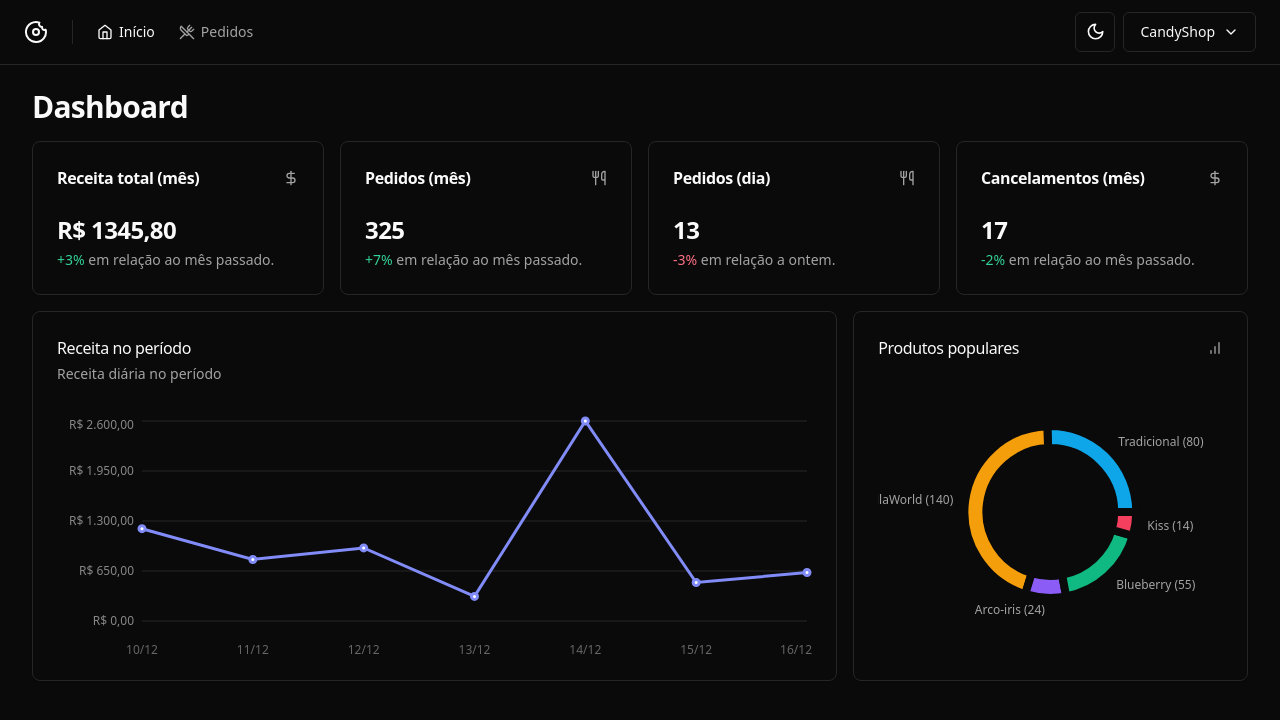
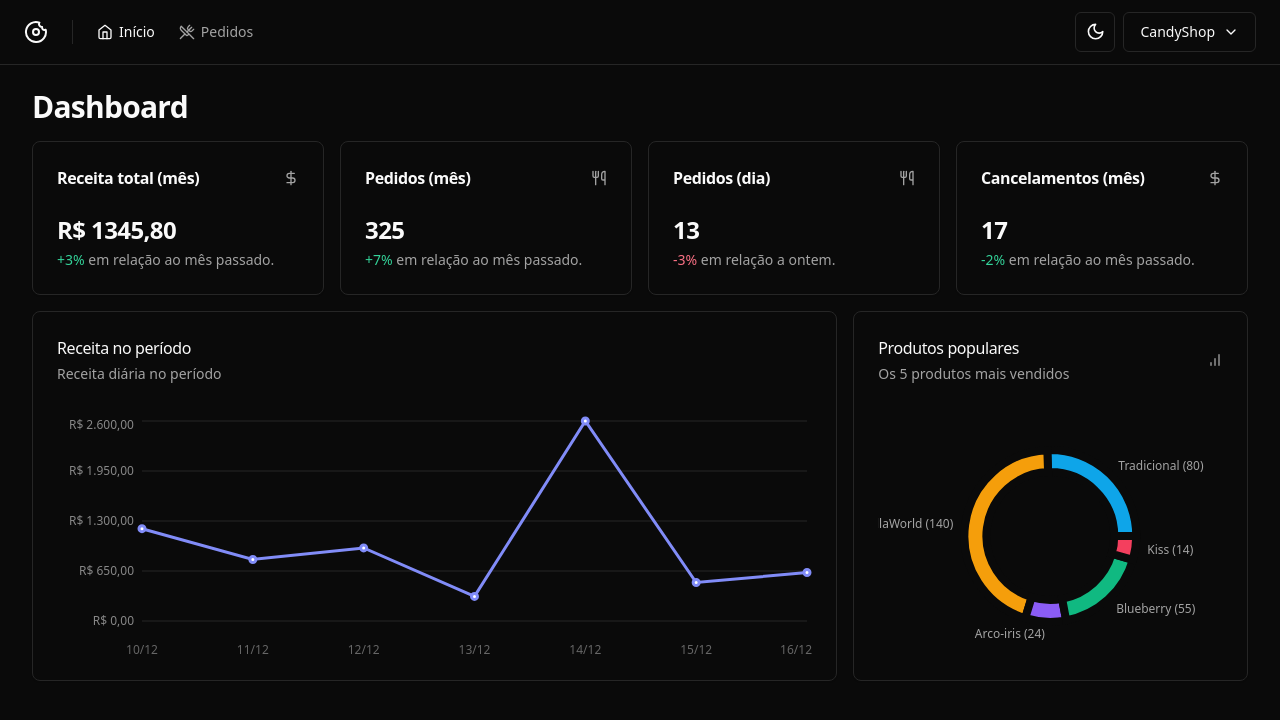
Before and after one commit to dioggosoares/candyshop, a React (Vite) app: page / in a window 1280 px wide. Shown: the top 720 px of the page. Built offline with nearby package versions, Linux system fonts and the light colour scheme.

Commit message:
feat: Create not found page

```diff
--- /dev/null
+++ b/src/pages/404.tsx
@@ -0,0 +1,15 @@
+import { Link } from 'react-router-dom'
+
+export function NotFound() {
+  return (
+    <div className="flex h-screen flex-col items-center justify-center gap-2">
+      <h1 className="text-4xl font-bold">Ops! Não há nada por aqui.</h1>
+      <p className="text-accent-foreground">
+        Voltar para o{' '}
+        <Link to="/" className="text-sky-500 dark:text-sky-400">
+          Dashboard
+        </Link>
+      </p>
+    </div>
+  )
+}
--- a/src/pages/app/dashboard/popular-products-chart.tsx
+++ b/src/pages/app/dashboard/popular-products-chart.tsx
@@ -2,7 +2,13 @@
 import { Cell, Pie, PieChart, ResponsiveContainer } from 'recharts'
 import colors from 'tailwindcss/colors'
 
-import { Card, CardContent, CardHeader, CardTitle } from '@/components/ui/card'
+import {
+  Card,
+  CardContent,
+  CardDescription,
+  CardHeader,
+  CardTitle,
+} from '@/components/ui/card'
 
 const data = [
   { product: 'Tradicional', amount: 80 },
@@ -25,9 +31,12 @@
     <Card className="col-span-3">
       <CardHeader className="pb-8">
         <div className="flex items-center justify-between">
-          <CardTitle className="text-base font-medium ">
-            Produtos populares
-          </CardTitle>
+          <div className="space-y-1">
+            <CardTitle className="text-base font-medium">
+              Produtos populares
+            </CardTitle>
+            <CardDescription>Os 5 produtos mais vendidos</CardDescription>
+          </div>
           <BarChart className="h-4 w-4 text-muted-foreground" />
         </div>
       </CardHeader>
--- a/src/pages/app/dashboard/revenue-chart.tsx
+++ b/src/pages/app/dashboard/revenue-chart.tsx
@@ -31,7 +31,7 @@
     <Card className="col-span-6">
       <CardHeader className="flex-row items-center justify-between pb-8">
         <div className="space-y-1">
-          <CardTitle className="text-base font-medium ">
+          <CardTitle className="text-base font-medium">
             Receita no período
           </CardTitle>
           <CardDescription>Receita diária no período</CardDescription>
--- a/src/routes.tsx
+++ b/src/routes.tsx
@@ -2,6 +2,7 @@
 
 import { AppLayout } from './pages/_layouts/app'
 import { AuthLayout } from './pages/_layouts/auth'
+import { NotFound } from './pages/404'
 import { Dashboard } from './pages/app/dashboard/dashboard'
 import { Orders } from './pages/app/orders/orders'
 import { SignIn } from './pages/auth/sign-in'
@@ -11,6 +12,7 @@
   {
     path: '/',
     element: <AppLayout />,
+    errorElement: <NotFound />,
     children: [
       { path: '/', element: <Dashboard /> },
       { path: '/orders', element: <Orders /> },
```
